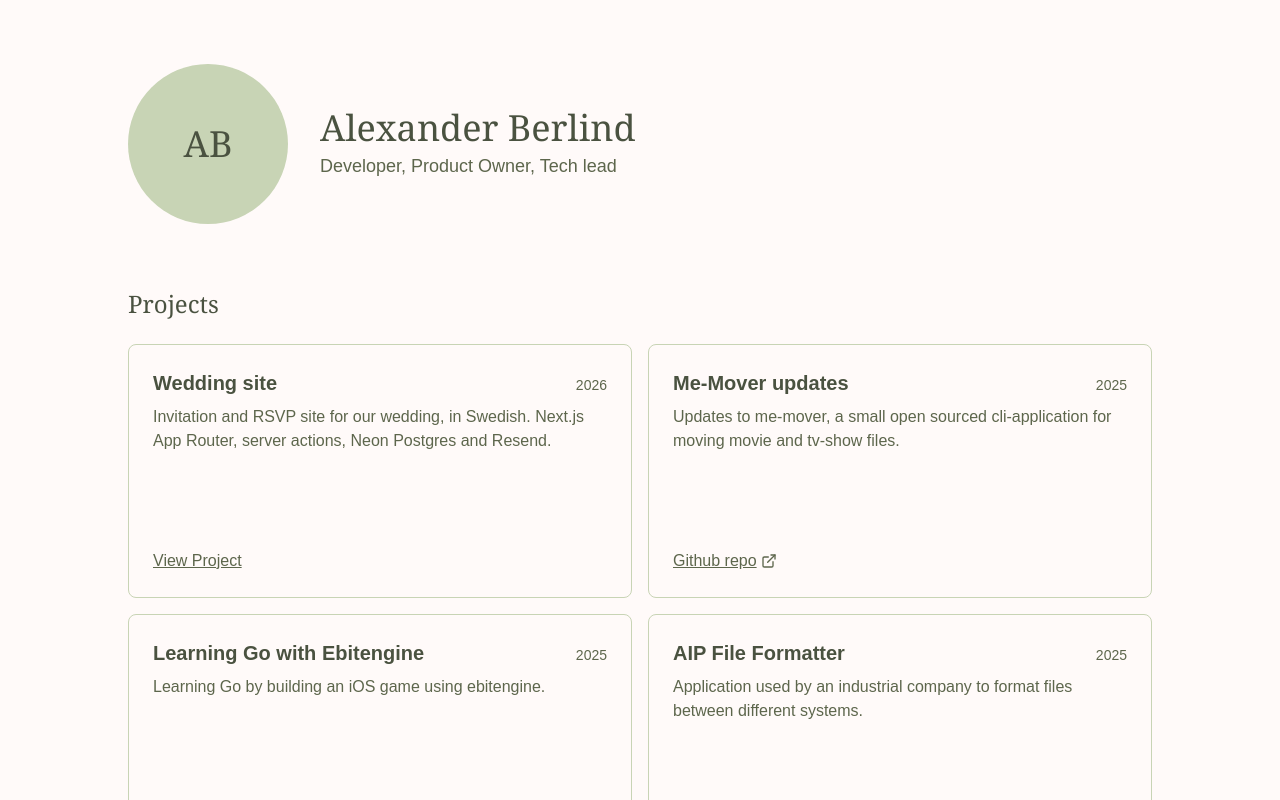
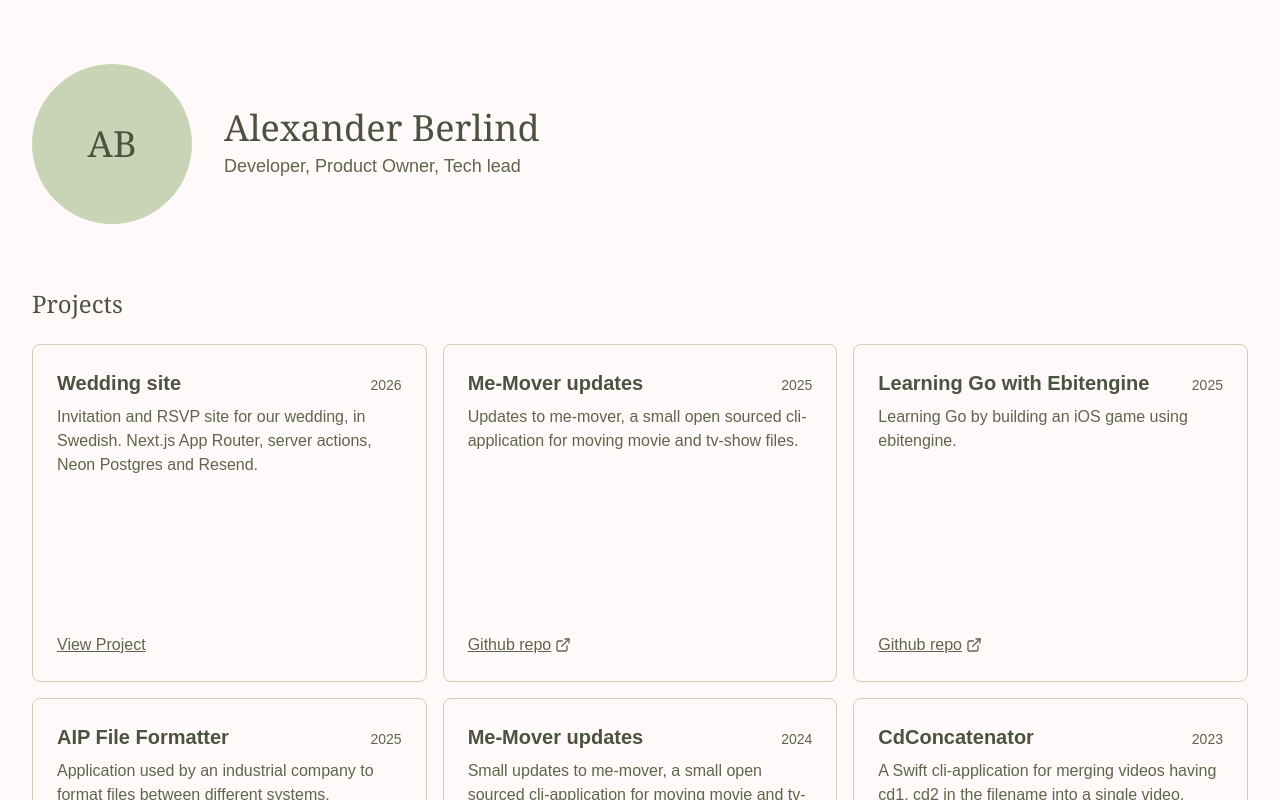
Before and after one commit to Alecktos/alecktos-website, a Next.js app: page / in a window 1280 px wide. Shown: the top 800 px of the page. Built offline with nearby package versions, Linux system fonts and the light colour scheme.

Commit message:
dynamic column support

```diff
--- a/app/page.tsx
+++ b/app/page.tsx
@@ -171,7 +171,7 @@ const LINKEDIN_URL = "https://www.linkedin.com/in/alexander-berlind-45253b70/";
 export default function Home() {
 	return (
 		<div className="min-h-screen bg-off-white p-8">
-			<main className="max-w-5xl mx-auto py-8">
+			<main className="max-w-7xl mx-auto py-8">
 				<section className="flex flex-col sm:flex-row items-center gap-8">
 					<div className="w-40 h-40 shrink-0 rounded-full bg-sage-lighter flex items-center justify-center">
 						<span className="text-4xl font-serif text-sage-darker">AB</span>
@@ -190,7 +190,7 @@ export default function Home() {
 					<h2 className="text-2xl font-serif text-sage-darker mb-6">
 						Projects
 					</h2>
-					<div className="grid grid-cols-1 md:grid-cols-2 gap-4 auto-rows-fr">
+					<div className="grid grid-cols-1 md:grid-cols-2 lg:grid-cols-3 gap-4 md:auto-rows-fr">
 						{[...projects].reverse().map((project, index) => (
 							<div key={index}
 							     className="flex flex-col h-full border border-sage-lighter rounded-lg p-6 hover:border-sage-light transition-colors">
```
